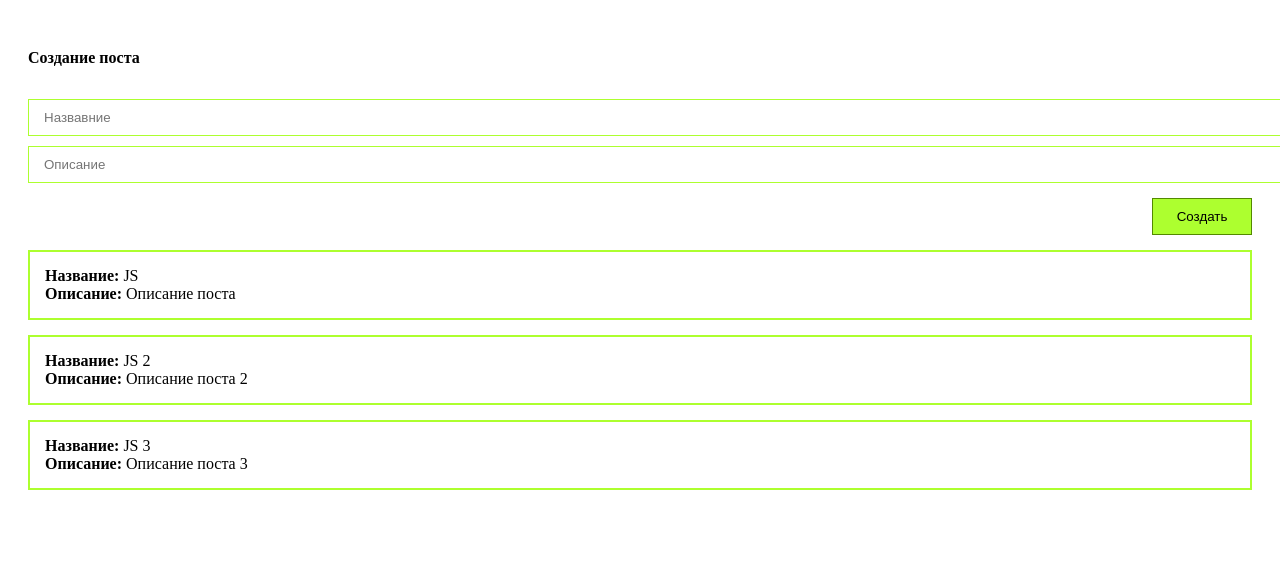
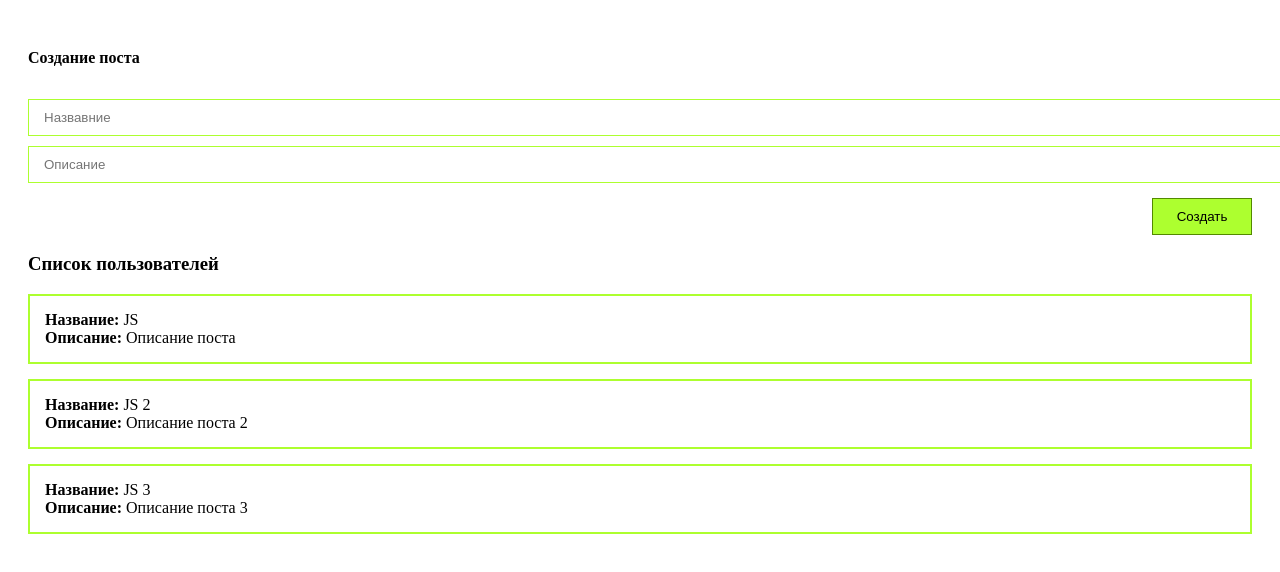
Before and after one commit to HvFunIg/vue-base, a Vue app: page / in a window 1280 px wide. Shown: the top 572 px of the page. Built offline with nearby package versions, Linux system fonts and the light colour scheme.

Commit message:
Декомпозиция

```diff
--- /dev/null
+++ b/src/components/PostItem.vue
@@ -0,0 +1,25 @@
+<template>
+   <div class="post">
+        <div><strong>Название:</strong> {{ post.title }}</div>
+        <div><strong>Описание:</strong> {{ post.body }}</div>
+    </div>
+</template>
+
+<script>
+    export default {
+        props:{
+            post:{
+                type: Object,
+                required: true,
+            }
+        }
+    }
+</script>
+
+<style scoped>
+.post{
+	padding: 15px;
+	margin-top: 15px;
+	border: 2px solid greenyellow;
+}
+</style>
--- a/src/components/PostList.vue
+++ b/src/components/PostList.vue
@@ -1,25 +1,28 @@
 <template>
-    <div class="post" v-for="post in posts">
-        <div><strong>Название:</strong> {{ post.title }}</div>
-        <div><strong>Описание:</strong> {{ post.body }}</div>
+    <div>
+        <h3>Список пользователей</h3>
     </div>
+    <PostItem
+        v-for="post in posts"
+        :post="post"
+    >
+    </PostItem>
 </template>
 
 <script>
+import PostItem from './PostItem.vue';
+
     export default {
-        props:{
-            posts:{
-                type:Array,
-                required: true
-            }
+    props: {
+        posts: {
+            type: Array,
+            required: true
         }
-    }
+    },
+    components: { PostItem }
+}
 </script>
 
 <style scoped>
-.post{
-	padding: 15px;
-	margin-top: 15px;
-	border: 2px solid greenyellow;
-}
+
 </style>
```
